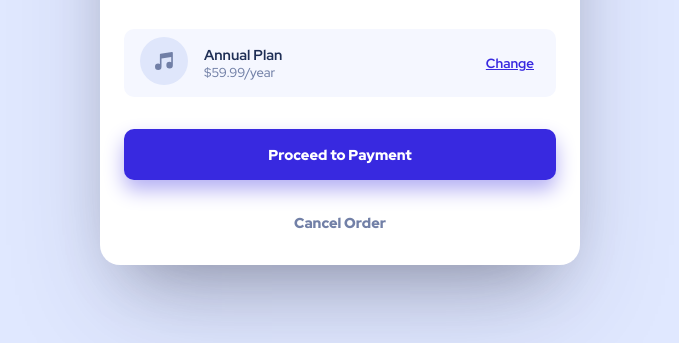
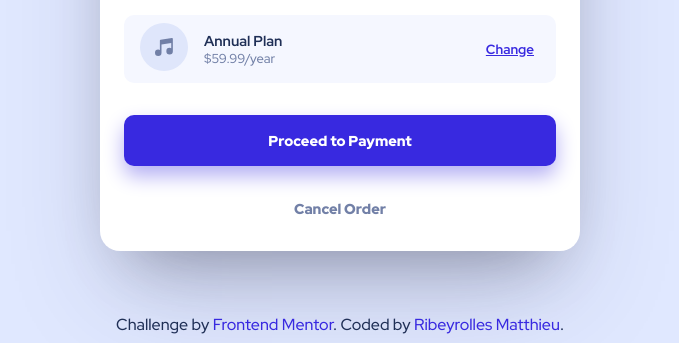
Before and after one commit to RibeyrollesMatthieu/Order-summary, a plain HTML site: page index.html in a window 1280 px wide. Shown: the part 457-800 px from the top of the page, without its empty margins (300-979 px from the left). Drawn offline with Linux system fonts and the light colour scheme.

Commit message:
added attribution and its css

```diff
--- a/index.html
+++ b/index.html
@@ -40,9 +40,9 @@
       </div>
     </main>
 
-    <!-- <div class="attribution">
+    <div class="attribution">
       Challenge by <a href="https://www.frontendmentor.io?ref=challenge" target="_blank">Frontend Mentor</a>.
       Coded by <a href="https://itsmatthieu.com">Ribeyrolles Matthieu</a>.
-    </div> -->
+    </div>
   </body>
 </html>
--- a/style.css
+++ b/style.css
@@ -201,6 +201,22 @@ body {
   font-size: .9em;
 }
 
+.attribution {
+  width: 100%;
+  text-align: center;
+  color: var(--dark-blue);
+  margin-bottom: .5rem;
+}
+
+.attribution a {
+  color: var(--bright-blue);
+  text-decoration: inherit;
+}
+
+.attribution a:hover {
+  text-decoration: underline;
+}
+
 @media screen and (min-width: 70rem) {  /* because not using scss, cannot call the variable */
   body {
     background: var(--pale-blue) url(./images/pattern-background-desktop.svg) no-repeat;
```
